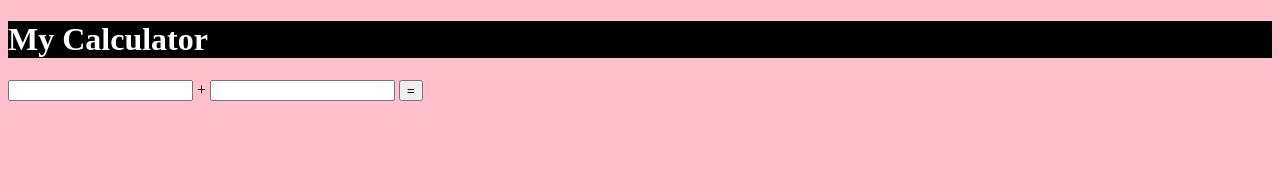
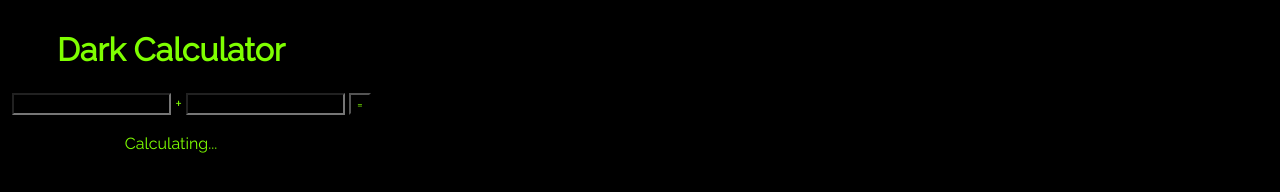
Before and after one commit to kashitamang/dark-calculator, a plain HTML site: page index.html in a window 1280 px wide. Drawn offline with Linux system fonts and the light colour scheme.

Commit message:
adds theme

```diff
--- a/index.html
+++ b/index.html
@@ -8,12 +8,14 @@
     <link rel="stylesheet" href="style.css">
 </head>
 <body>
-    <h1>My Calculator</h1>
-    <input type="number" id="add-input-1">
-    +
+    <div class="header">
+        <h1>Dark Calculator</h1>
+    </div>
+    <img >
+    <input type="number" id="add-input-1"> +
     <input type="number" id="add-input-2">
     <button id="get-sum-button"> = </button>
-    <div id="result-sum"></div>
+    <div id="result-sum"><p class="blink">Calculating...</p></div>
     <script src="app.js"></script>
 </body>
 </html>
--- a/style.css
+++ b/style.css
@@ -1,8 +1,45 @@
-body {
-    background-color: pink;
+@import url('https://fonts.googleapis.com/css2?family=Raleway&display=swap');
+
+* {
+    font-family: 'Raleway', sans-serif;
+    background-color: black;
+    color: chartreuse;
 }
 
 h1 {
-    color: white;
+    color: chartreuse;
+}
+
+div {
+    width: 320px;
+    border: 1px solid black;
+    padding: 1px;
+    margin: 1px;
+    background-color: black;
+    text-align: center;
+    color: chartreuse;
+}
+
+.header {
     background-color: black;
 }
+
+input {
+    text-align: center;
+    color: chartreuse;
+}
+
+.blink {
+    animation: blink 1s steps(1, end) infinite;
+}
+@keyframes blink {
+    0% {
+    opacity: 1;
+    }
+    50% {
+    opacity: 0;
+    }
+    100% {
+    opacity: 1;
+    }
+}
```
Also changed, not shown: cute-g976adfa9d_1920.jpg (added), 1 other file.
